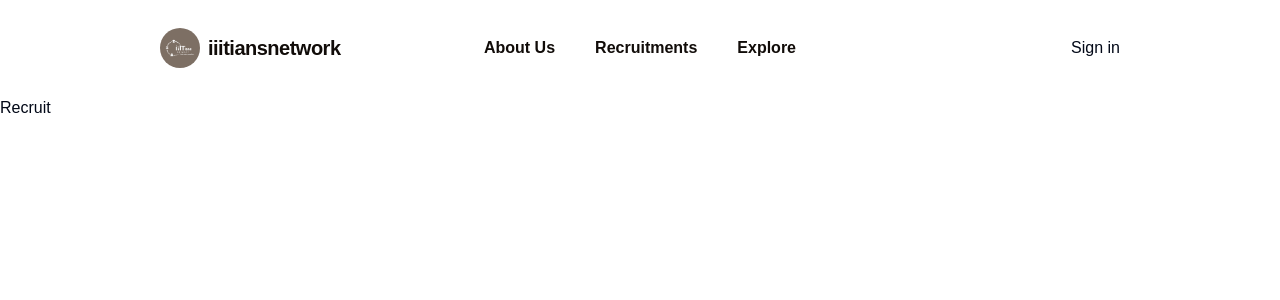
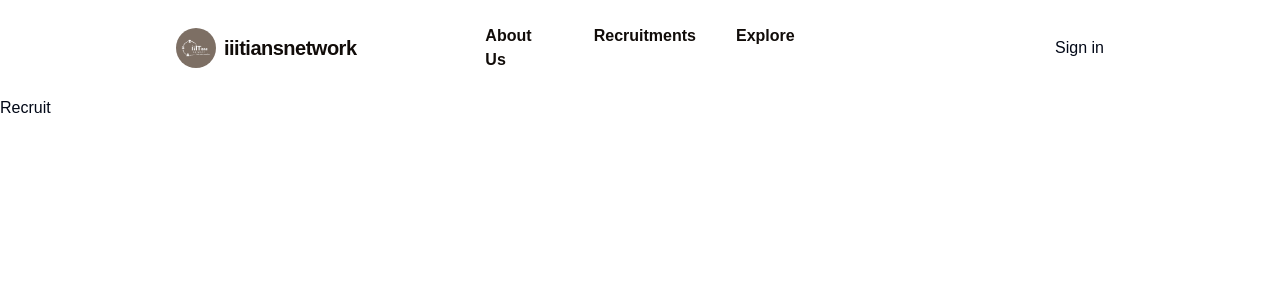
Before and after one commit to yogeyyy/IIITiansNetworkWeb, a Next.js app: page /recruit in a window 1280 px wide. Shown: the top 300 px of the page. Built offline with nearby package versions, Linux system fonts and the light colour scheme; no server answers.

Commit message:
Fix: TopNavbar Spacing

```diff
--- a/components/TopNavbar.tsx
+++ b/components/TopNavbar.tsx
@@ -6,7 +6,7 @@ import { Button } from "./ui/button"
 const TopNavbar = () => {
     return (
         <nav className="flex justify-center w-full h-24">
-            <div className="flex items-center justify-between w-3/4 py-6">
+            <div className="flex items-center justify-between w-4/5 px-12 py-8">
                 {/* left brand */}
                 <div className="flex justify-start items-center gap-2 w-1/3">
                     <Image src="/brand.png" alt="logo" width={40} height={40} className="rounded-full" />
```
